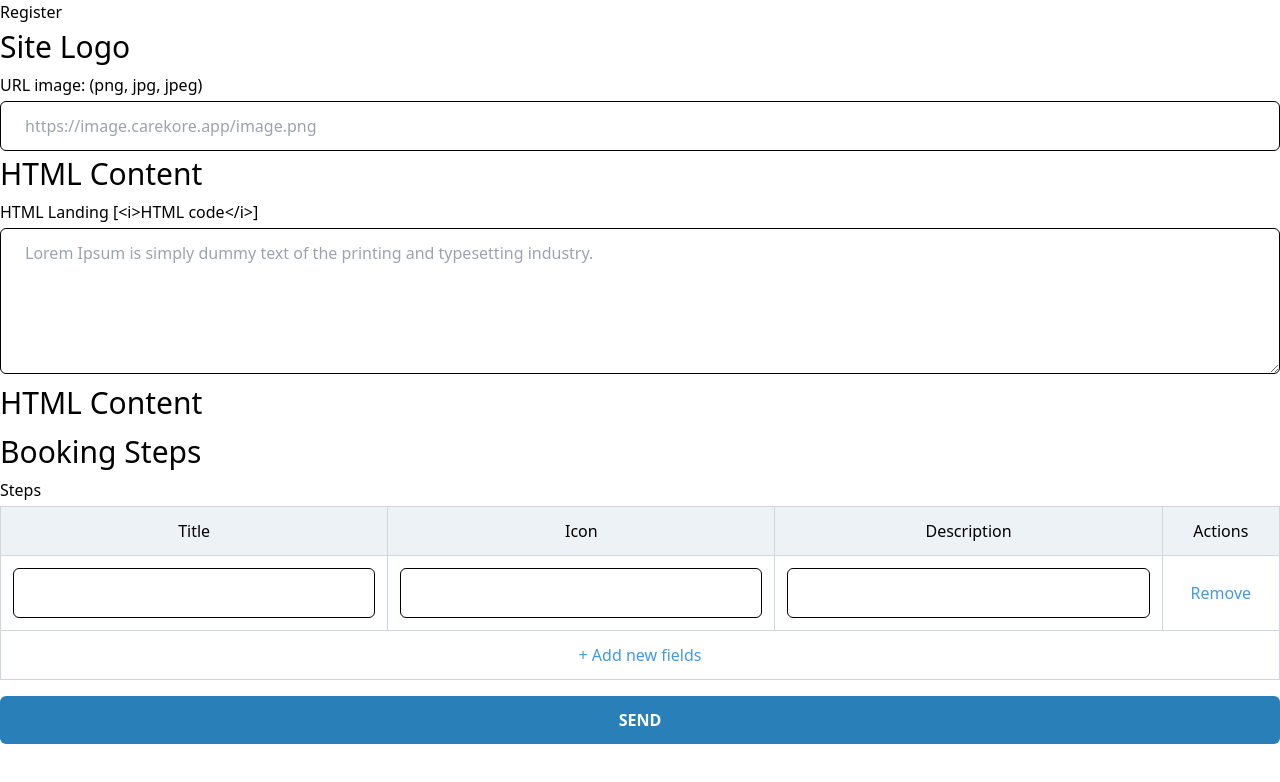
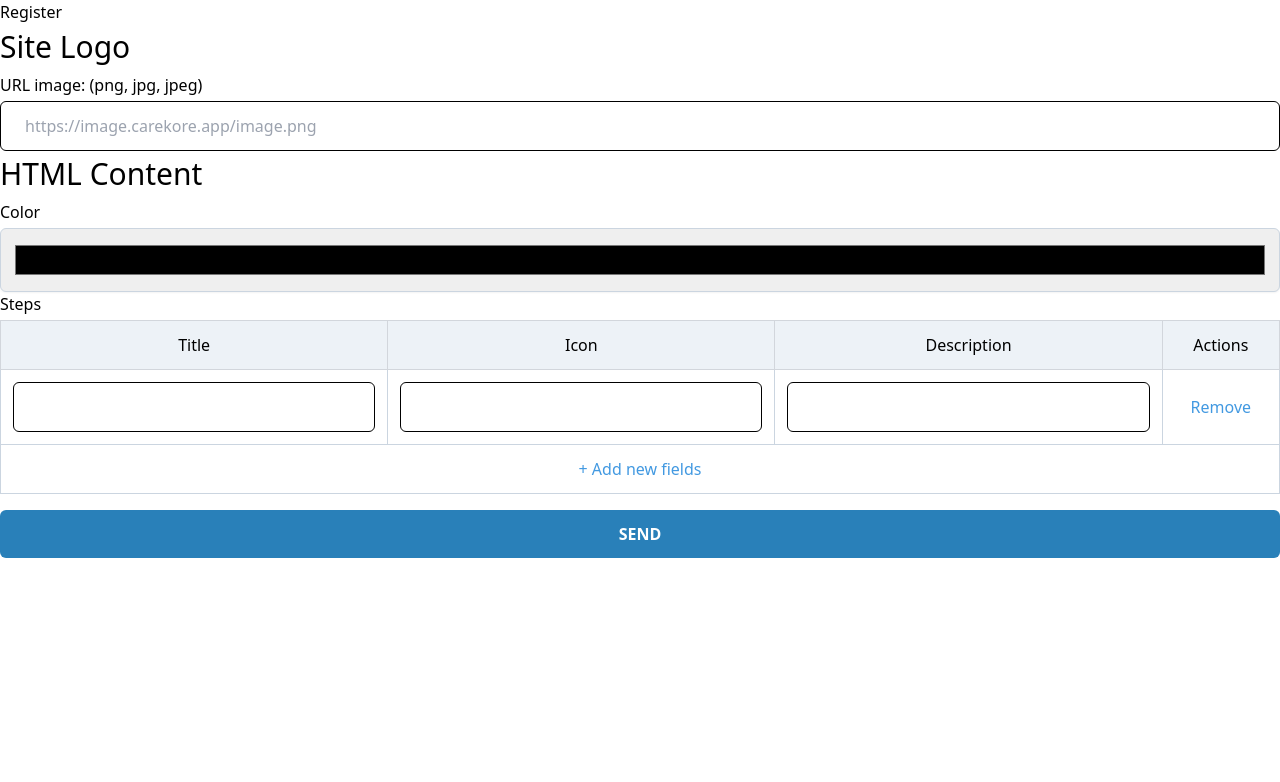
Before and after one commit to David171901/dynamic-form-formik, a React (Vite) app: page / in a window 1280 px wide. Shown: the top 782 px of the page. Built offline with nearby package versions, Linux system fonts and the light colour scheme.

Commit message:
build: save color input

```diff
--- /dev/null
+++ b/src/components/CustomColorInput .tsx
@@ -0,0 +1,19 @@
+import { useField } from "formik";
+import styles from '../styles/styles.module.css'
+
+interface Props {
+  name: string;
+  label: string;
+  placeholder?: string;
+  [x: string]: any;
+}
+export const CustomColorInput = ({ label, ...props }: Props) => {
+  const [field] = useField(props);
+
+  return (
+    <div>
+      <label className={styles.field__label}>{label}</label>
+      <input  className={styles.color} {...field} {...props} type="color" />
+    </div>
+  );
+};
--- a/src/components/Form.tsx
+++ b/src/components/Form.tsx
@@ -13,6 +13,7 @@ import { CustomFieldArrays } from './CustomFieldArrays';
 import { CustomTextarea } from './CustomTextarea';
 import { CustomTextInput } from './CustomInput';
 import { CustomLabel } from './CustomLabel';
+import { CustomColorInput } from './CustomColorInput ';
 
 export const Form = () => {
   const {
@@ -81,6 +82,15 @@ export const Form = () => {
                     />
                   );
 
+                case 'color':
+                  return (
+                    <CustomColorInput
+                      label={props.label!}
+                      key={name}
+                      name={name}
+                    />
+                  );
+
                 case 'field-array':
                   return (
                     <CustomFieldArrays
--- a/src/interfaces/interfaces.ts
+++ b/src/interfaces/interfaces.ts
@@ -10,6 +10,7 @@ export interface InputProps {
     | "h5"
     | "h6"
     | "text"
+    | "color"
     | "textarea"
     | "email"
     | "password"
--- a/src/pages/Component.tsx
+++ b/src/pages/Component.tsx
@@ -32,25 +32,9 @@ export const Component = () => {
         validations: [],
       },
       {
-        type: "textarea",
-        name: "visitax_landing",
-        label: "HTML Landing [<i>HTML code</i>]",
-        value: "",
-        placeholder:
-          "Lorem Ipsum is simply dummy text of the printing and typesetting industry. ",
-        validations: [],
-      },
-      {
-        type: "h2",
-        name: "section3",
-        label: "HTML Content",
-        value: "",
-        validations: [],
-      },
-      {
-        type: "h2",
-        name: "section4",
-        label: "Booking Steps",
+        type: "color",
+        name: "color",
+        label: "Color",
         value: "",
         validations: [],
       },
--- a/src/styles/styles.module.css
+++ b/src/styles/styles.module.css
@@ -63,6 +63,24 @@
   outline: none;
   margin-top: 1rem;
   margin-bottom: 1rem;
+}
+
+.color {
+  appearance: none;
+  display: block;
+  width: 100%;
+  padding: 0.75rem;
+  color: #4a5568;
+  border: 1px solid #cbd5e0;
+  border-radius: 0.375rem;
+  box-shadow: 0 1px 2px 0 rgba(0, 0, 0, 0.05);
+  outline: none;
+  height: 4rem;
+}
+
+.color:focus {
+  box-shadow: 0 0 0 2px #2980b9;
+  border-color: #2980b9;
 }
 
 /* Field Arrays */
```
